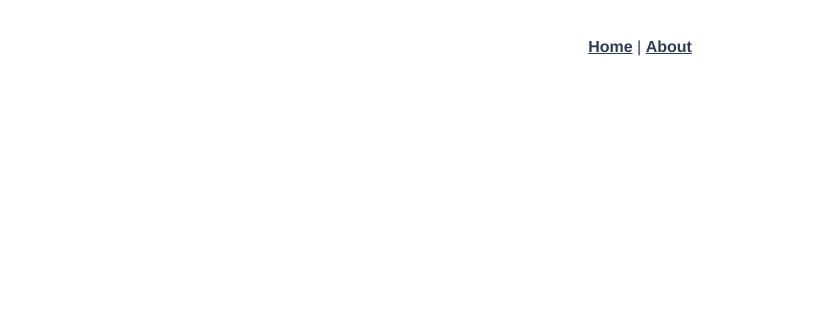
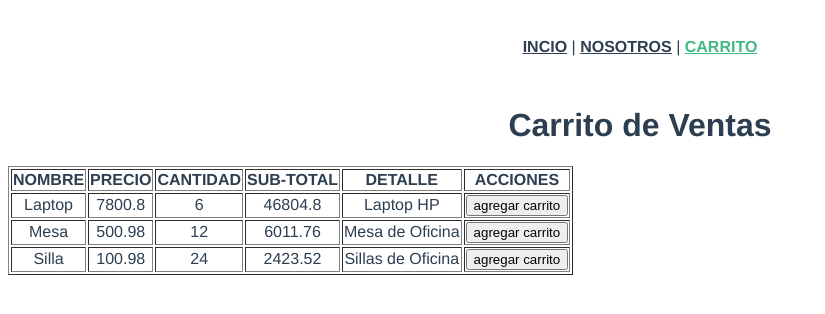
Before and after one commit to cchura94/front-MEVN, a Vue app: page /carrito in a window 1280 px wide. Shown: the top 314 px of the page, without its empty margins (0-825 px from the left). Built offline with nearby package versions, Linux system fonts and the light colour scheme.

Commit message:
proyecto inicial vue (carrito)

```diff
--- a/package.json
+++ b/package.json
@@ -4,7 +4,8 @@
   "private": true,
   "scripts": {
     "serve": "vue-cli-service serve",
-    "build": "vue-cli-service build"
+    "build": "vue-cli-service build",
+    "cristian": "vue-cli-service serve"
   },
   "dependencies": {
     "core-js": "^3.6.5",
--- a/src/App.vue
+++ b/src/App.vue
@@ -1,10 +1,11 @@
 <template>
   <div id="app">
     <div id="nav">
-      <router-link to="/">Home</router-link> |
-      <router-link to="/about">About</router-link>
+      <router-link to="/">INCIO</router-link> |
+      <router-link to="/about">NOSOTROS</router-link> |
+      <router-link to="/carrito">CARRITO</router-link>
     </div>
-    <router-view/>
+    <router-view />
   </div>
 </template>
 
--- a/src/router/index.js
+++ b/src/router/index.js
@@ -1,11 +1,11 @@
 import Vue from 'vue'
 import VueRouter from 'vue-router'
 import Home from '../views/Home.vue'
+import Carrito from '../views/Carrito.vue'
 
 Vue.use(VueRouter)
 
-  const routes = [
-  {
+const routes = [{
     path: '/',
     name: 'Home',
     component: Home
@@ -16,7 +16,12 @@ Vue.use(VueRouter)
     // route level code-splitting
     // this generates a separate chunk (about.[hash].js) for this route
     // which is lazy-loaded when the route is visited.
-    component: () => import(/* webpackChunkName: "about" */ '../views/About.vue')
+    component: () => import( /* webpackChunkName: "about" */ '../views/About.vue')
+  },
+  {
+    path: '/carrito',
+    name: 'Carrito',
+    component: Carrito
   }
 ]
 
--- /dev/null
+++ b/src/views/Carrito.vue
@@ -0,0 +1,92 @@
+<template>
+  <div>
+    <h1>{{ titulo }}</h1>
+    <div class="productos">
+      <table border="1">
+        <thead>
+          <tr>
+            <th>NOMBRE</th>
+            <th>PRECIO</th>
+            <th>CANTIDAD</th>
+            <th>SUB-TOTAL</th>
+            <th>DETALLE</th>
+            <th>ACCIONES</th>
+          </tr>
+        </thead>
+        <tbody>
+          <tr v-for="prod in productos" :key="prod">
+            <td>{{ prod.nombre }}</td>
+            <td>{{ prod.precio }}</td>
+            <td>{{ prod.cantidad }}</td>
+            <td>{{ prod.cantidad * prod.precio }}</td>
+            <td>{{ prod.detalle }}</td>
+            <td>
+              <button @click="addCarrito(prod)">agregar carrito</button>
+            </td>
+          </tr>
+        </tbody>
+      </table>
+    </div>
+    <div class="carrito">
+      <div class="caja" v-for="(c, index) in carrito" :key="c">
+        <h2>{{ c.nombre }}</h2>
+        <p>{{ c.precio }}</p>
+        <button @click="eliminarCarrito(index)">x</button>
+      </div>
+    </div>
+  </div>
+</template>
+
+<script>
+export default {
+  data() {
+    return {
+      titulo: "Carrito de Ventas",
+      productos: [
+        { nombre: "Laptop", precio: 7800.8, detalle: "Laptop HP", cantidad: 6 },
+        {
+          nombre: "Mesa",
+          precio: 500.98,
+          detalle: "Mesa de Oficina",
+          cantidad: 12,
+        },
+        {
+          nombre: "Silla",
+          precio: 100.98,
+          detalle: "Sillas de Oficina",
+          cantidad: 24,
+        },
+      ],
+      carrito: [],
+    };
+  },
+  methods: {
+    addCarrito(prod) {
+      prod.cantidad -= 1;
+      this.carrito.push(prod);
+    },
+    eliminarCarrito(i) {
+      this.carrito.splice(i, 1);
+    },
+  },
+};
+</script>
+
+<style>
+.productos {
+  width: 50%;
+  float: left;
+}
+
+.carrito {
+  width: 50%;
+  float: left;
+}
+.caja {
+  width: 150px;
+  float: left;
+  background-color: blueviolet;
+  margin: 2px;
+  color: #fff;
+}
+</style>
```
Also changed, not shown: src/main.js (line endings or trailing spaces).
